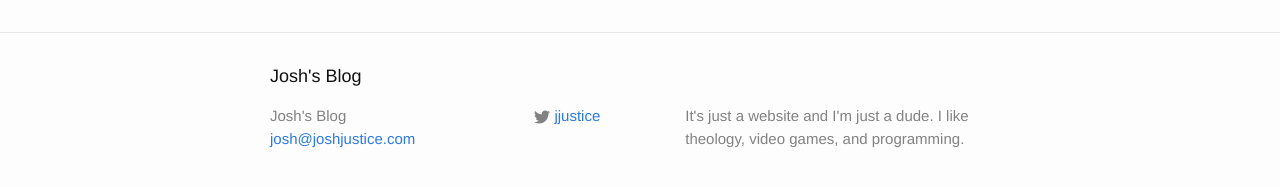
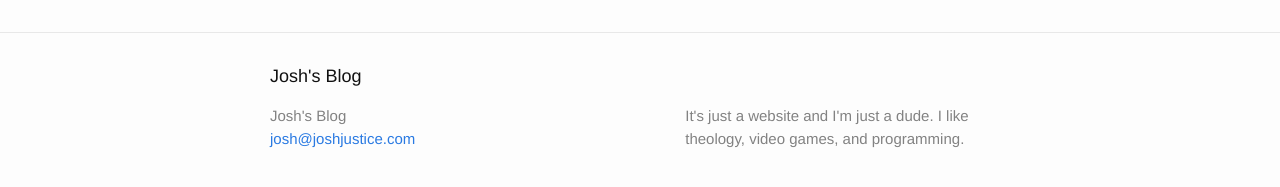
Before and after one commit to CodingItWrong/joshjustice.com, a Jekyll site: the page built from index.html, in a window 1280 px wide. Shown: the part 624-811 px from the top of the page. Built offline with Jekyll 4.4.1, drawn with Linux system fonts in a browser that asks for light colours.

Commit message:
Remove twitter link

```diff
--- a/_config.yml
+++ b/_config.yml
@@ -13,7 +13,6 @@ description: > # this means to ignore newlines until "baseurl:"
   programming.
 baseurl: "" # the subpath of your site, e.g. /blog
 url: "http://joshjustice.com" # the base hostname & protocol for your site
-twitter_username: jjustice
 
 # Build settings
 markdown: kramdown
```
